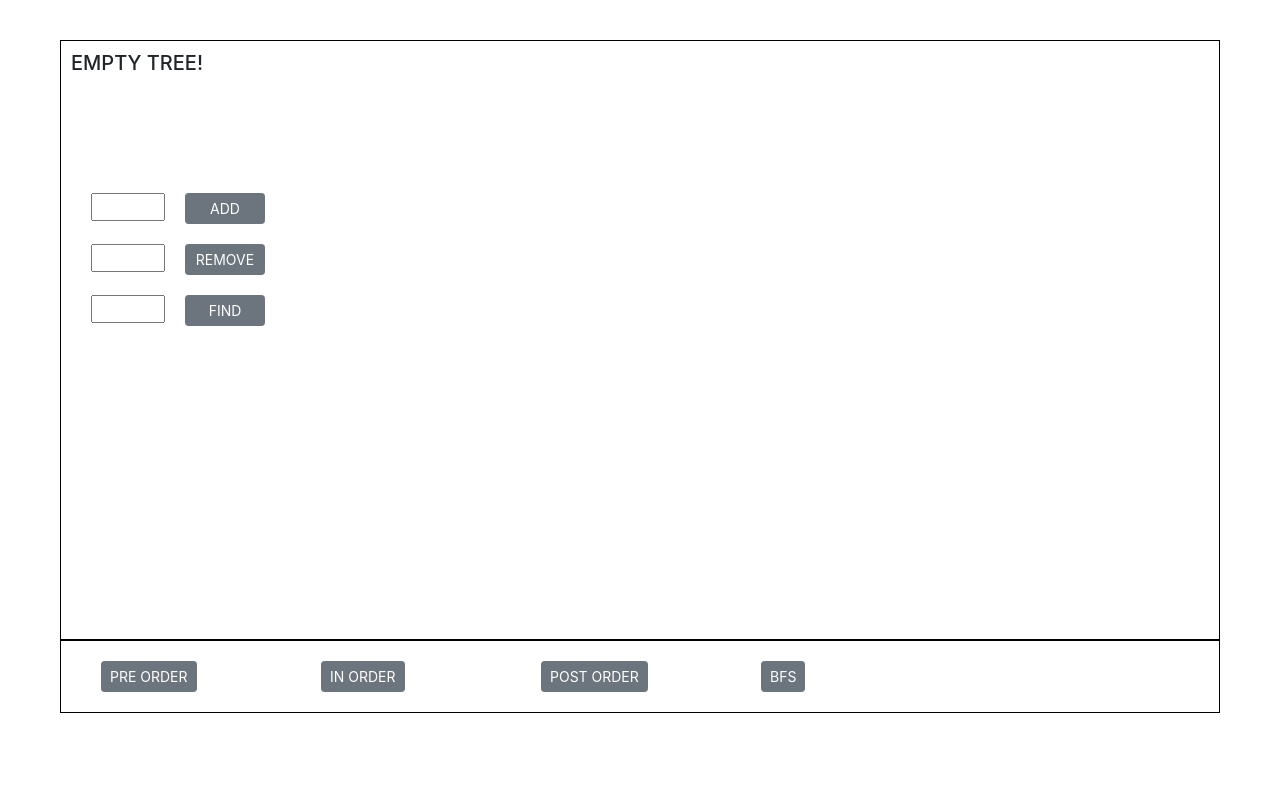
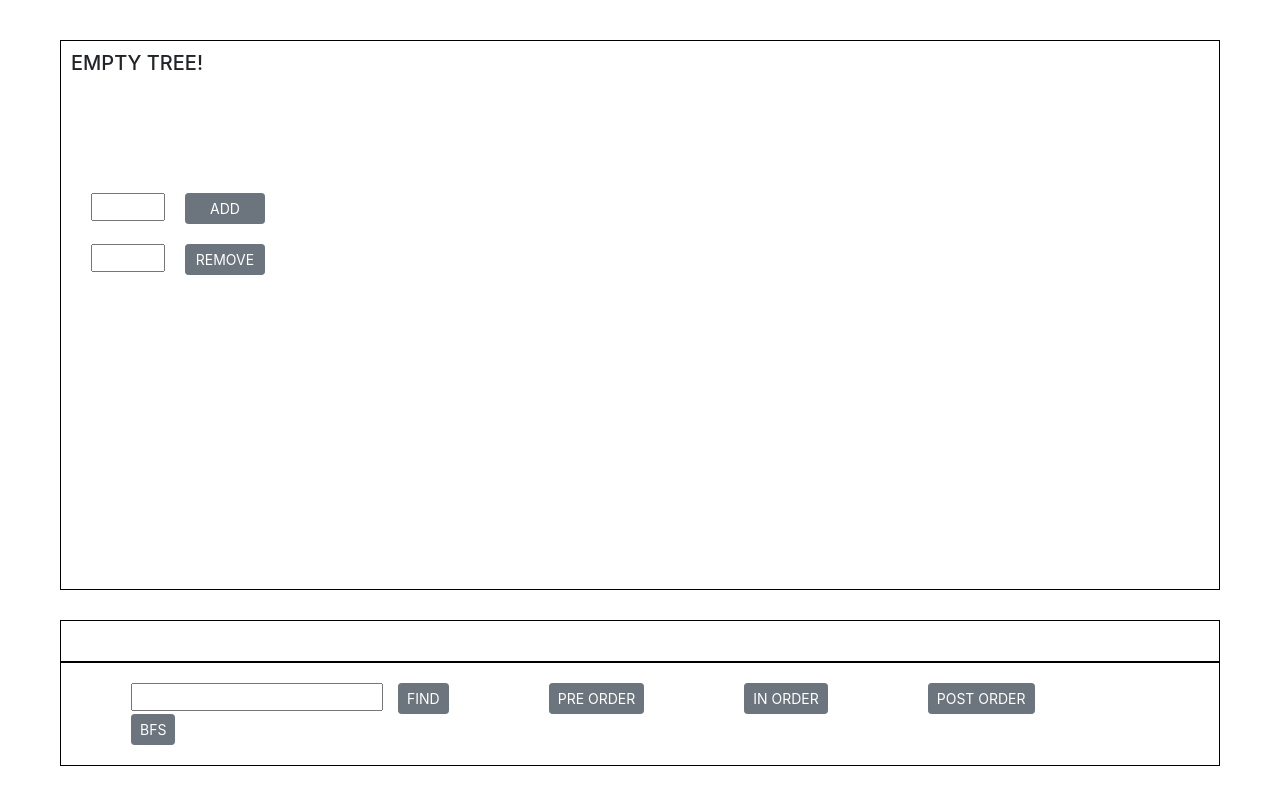
Before and after one commit to JAYKRISHNAN/AVL-Tree-Visualizer-in-React, a React (Create React App) app: page / in a window 1280 px wide. Built offline with nearby package versions, Linux system fonts and the light colour scheme.

Commit message:
Implement traversal functionalities

```diff
--- a/src/App.css
+++ b/src/App.css
@@ -1,7 +1,7 @@
 #app {
   border: 1px solid black;
   margin: 40px 60px 0 60px;
-  height: 600px;
+  height: 550px;
 }
 
 #tree {
@@ -11,38 +11,47 @@
   padding: 10px;
 }
 
-.basic-actions {
+#basic-actions {
   padding: 80px 10px;
   display: inline-block;
   width: 300px;
 }
 
-.basic-actions .action {
+#basic-actions .action {
   display: block;
   margin: 20px;
 }
 
-.basic-actions .action button {
+#basic-actions .action button {
 	width: 80px;
 }
 
-.basic-actions .action input {
+#basic-actions .action input {
 	width: 74px;
 	margin-right: 20px;
 }
 
-.traversal-actions {
+#traversal-actions {
   border: 1px solid black;
-  display: block;
   margin: 0 60px 40px 60px;
   padding: 20px;
 }
 
-.traversal-actions .action {
+#traversal-preview {
+  border: 1px solid black;
+  margin: 30px 60px 0 60px;
+  padding: 20px;
+  text-align: center;
+}
+
+#traversal-actions .action {
   display: inline-block;
-  margin: 0 20px;
-  width: 180px;
+  margin: 0 50px;
 }
+
+#traversal-actions .action input{
+	margin-right: 15px;
+  }
 
 .app-link {
   color: #61dafb;
--- a/src/App.js
+++ b/src/App.js
@@ -11,10 +11,13 @@ class App extends Component {
       insertValue: "",
       deleteValue: "",
       searchValue: "",
+      previewContent: "",
       tree: new BinarySearchTree()
     };
     this.insert = this.insert.bind(this);
     this.delete = this.delete.bind(this);
+    this.resetActiveStatusOfNodes = this.resetActiveStatusOfNodes.bind(this);
+    this.resetPreviewContent = this.resetPreviewContent.bind(this);
 
     this.traversePreOrder = this.traversePreOrder.bind(this);
     this.traverseInOrder = this.traverseInOrder.bind(this);
@@ -35,25 +38,45 @@ class App extends Component {
     }
   }
 
+  resetPreviewContent(){
+    this.setState({
+        previewContent: ""
+    })
+  }
+
+  resetActiveStatusOfNodes(){
+    this.state.tree.traverseInOrder(this.state.tree.root, function(node) {
+      node.active = false;
+    });
+  }
+
   onChangeInsertValue(event) {
+    this.resetActiveStatusOfNodes();
+    this.resetPreviewContent();
     this.setState({
       insertValue: parseInt(event.target.value)
     });
   }
 
   onChangeDeleteValue(event) {
+    this.resetActiveStatusOfNodes();
+    this.resetPreviewContent();
     this.setState({
       deleteValue: parseInt(event.target.value)
     });
   }
 
   onChangeSearchValue(event) {
+    this.resetActiveStatusOfNodes();
+    this.resetPreviewContent();
     this.setState({
       searchValue: parseInt(event.target.value)
     });
   }
 
   insert() {
+    this.resetActiveStatusOfNodes();
+    this.resetPreviewContent();
     this.state.tree.insert(this.state.insertValue);
     this.setState({
       insertValue: ""
@@ -61,6 +84,8 @@ class App extends Component {
   }
 
   delete() {
+    this.resetActiveStatusOfNodes();
+    this.resetPreviewContent();
     this.state.tree.delete(this.state.deleteValue);
     this.setState({
       deleteValue: ""
@@ -68,47 +93,68 @@ class App extends Component {
   }
 
   search() {
+    this.resetActiveStatusOfNodes();
+    this.resetPreviewContent();
     let searchResult = this.state.tree.find(
       this.state.tree.root,
       this.state.searchValue
     );
+
     if (searchResult) {
-      alert(searchResult.value);
+      searchResult.active = true;
     } else {
-      alert("Not found");
+      this.setState({
+        previewContent: "Not Found!"
+      });
     }
+
+    this.setState({
+      searchValue: ""
+    });
   }
 
   traversePreOrder() {
+    this.resetActiveStatusOfNodes();
     let values = [];
     this.state.tree.traversePreOrder(this.state.tree.root, function(node) {
       values.push(node.value);
     });
-    alert(values.join(" --> "));
+    this.setState({
+      previewContent: values.join(" --> ")
+    });
   }
 
   traversePostOrder() {
+    this.resetActiveStatusOfNodes();
     let values = [];
     this.state.tree.traversePostOrder(this.state.tree.root, function(node) {
       values.push(node.value);
     });
-    alert(values.join(" --> "));
+    this.setState({
+      previewContent: values.join(" --> ")
+    });
   }
 
   traverseInOrder() {
+    this.resetActiveStatusOfNodes();
     let values = [];
     this.state.tree.traverseInOrder(this.state.tree.root, function(node) {
       values.push(node.value);
     });
-    alert(values.join(" --> "));
+    this.setState({
+      previewContent: values.join(" --> ")
+    });
   }
 
   breadthFirstSearch() {
+    this.resetActiveStatusOfNodes();
     let values = [];
     this.state.tree.breadthFirstSearch(this.state.tree.root, function(node) {
       values.push(node.value);
     });
-    alert(values.join(" --> "));
+    this.setState({
+      previewContent: values.join(" --> ")
+    });
   }
 
   render() {
@@ -129,7 +175,7 @@ class App extends Component {
             )}
           </div>
 
-          <div className="basic-actions">
+          <div id="basic-actions">
             <div className="action">
               <input
                 value={this.state.insertValue}
@@ -157,7 +203,14 @@ class App extends Component {
                 REMOVE
               </button>
             </div>
+          </div>
+        </div>
 
+        <div id="traversal-preview">
+          { this.state.previewContent }
+        </div>
+
+        <div id="traversal-actions">
           <div className="action">
             <input
               value={this.state.searchValue}
@@ -171,10 +224,7 @@ class App extends Component {
               FIND
             </button>
           </div>
-          </div>
-        </div>
 
-        <div className="traversal-actions">
           <div className="action">
             <button
               onClick={this.traversePreOrder}
```
Lines whose indentation alone changed are shown as unchanged.
